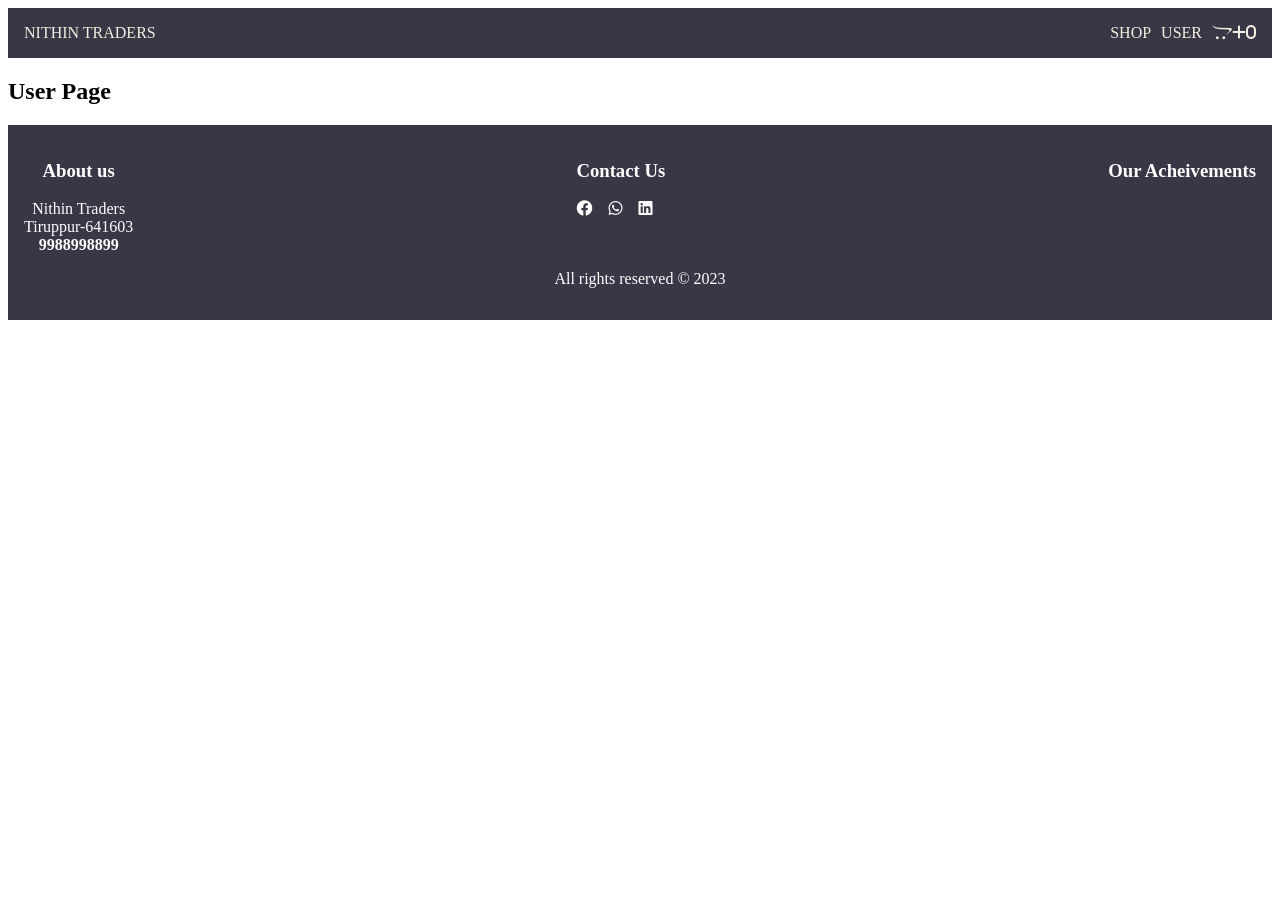
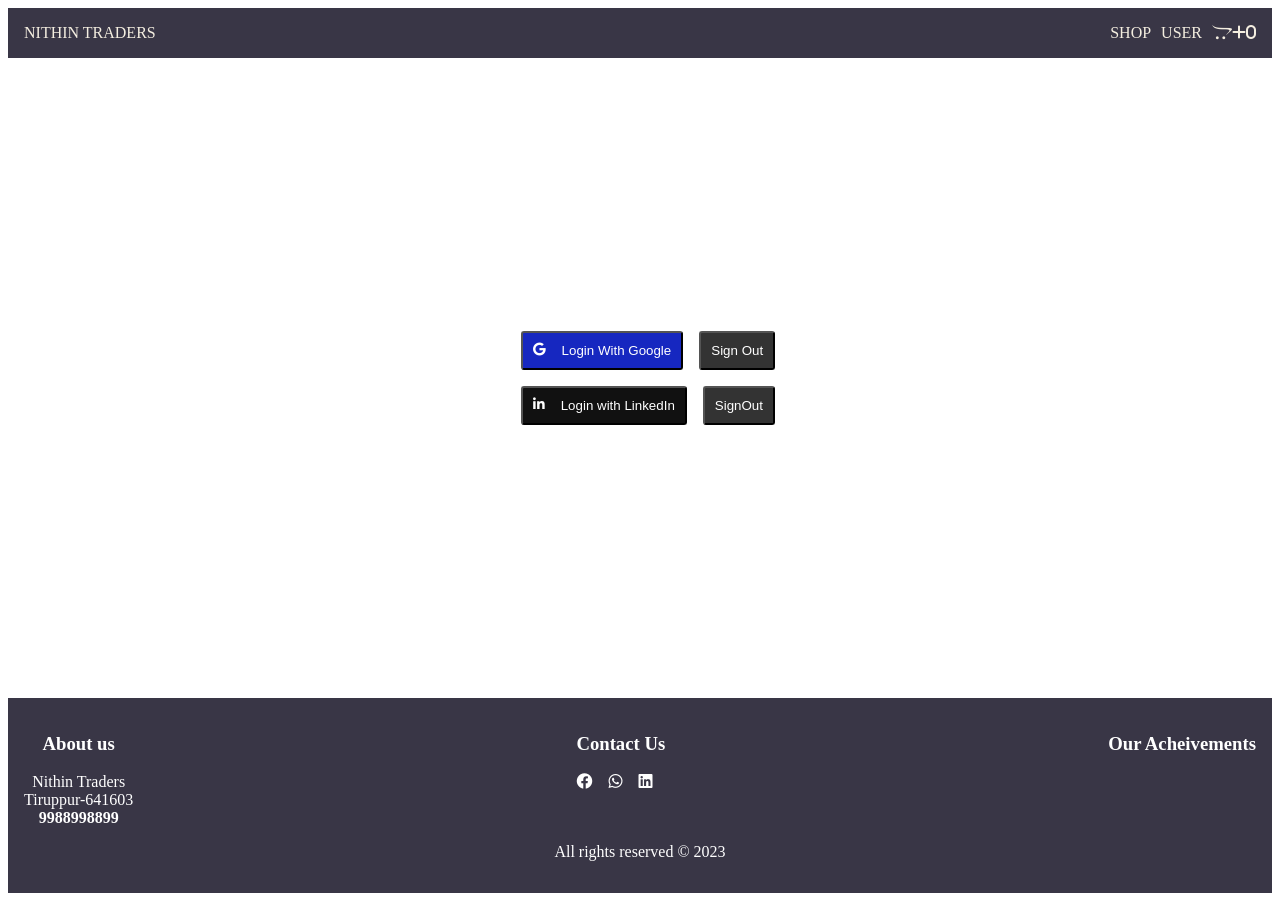
Before and after one commit to ArunprakashLfs/react_ecommerce, a React (Create React App) app: page /user in a window 1280 px wide. Before the commit the page ends 800 px from the top, so only its background shows below. Built offline with nearby package versions, Linux system fonts and the light colour scheme.

Commit message:
Adding firebase components

```diff
--- a/src/routes/user/user.jsx
+++ b/src/routes/user/user.jsx
@@ -1,9 +1,20 @@
 import Footer from "../../components/footer/footer";
+import './user.scss'
 
 const User = ()=>{
     return(
-        <div>
-            <h2>User Page</h2>
+        <div >
+            {/* <h2>User Page</h2> */}
+            <div className="Userpage">
+                <div className="userlogin">
+                    <button className="google"><i class="fa-brands fa-google"></i>Login With Google</button>
+                    <button className="signout">Sign Out</button>
+                </div>
+                <div className="userlogin">
+                    <button className="linkedin"><i class="fa-brands fa-linkedin-in"></i>Login with LinkedIn</button>
+                    <button className="signout">SignOut</button>
+                </div>
+            </div>
             <Footer/>
         </div>
     )
--- /dev/null
+++ b/src/routes/user/user.scss
@@ -0,0 +1,35 @@
+.Userpage{
+    width: 100vw;
+    height: 80vh;
+    display: flex;
+    gap: 1rem;
+    flex-direction: column;
+    align-items: center;
+    justify-content: center;
+    .userlogin{
+        display: flex;
+        gap: 1rem;
+        button{
+            padding: 10px;
+            border-radius: 3px;
+
+        }
+        .google{
+            background-color: #1627c0;
+            color: #fff;
+            display: flex;
+            gap: 1rem;
+        }
+        .linkedin{
+            background-color: #111;
+            color: #fff;
+            display: flex;
+            gap: 1rem;
+        }
+        .signout{
+            background-color: #333;
+            color: #fff;
+
+        }
+    }
+}
```
Also changed, not shown: src/utilities/firebase.js (added, +21 -0 lines).
